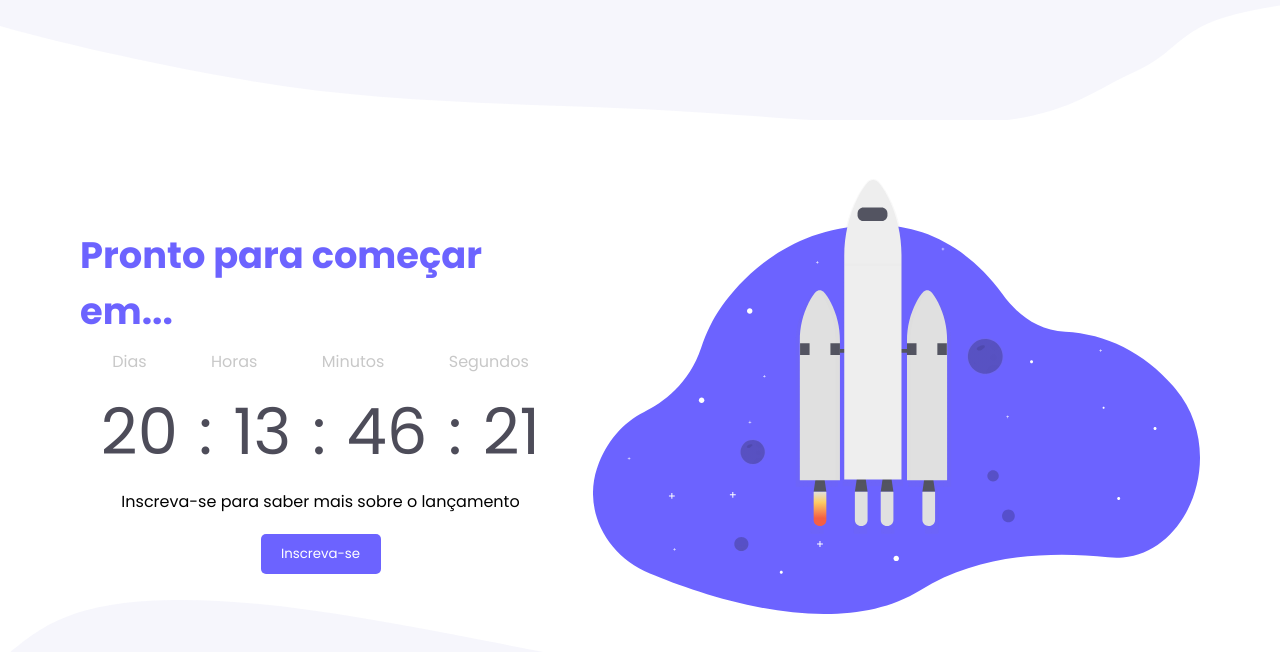
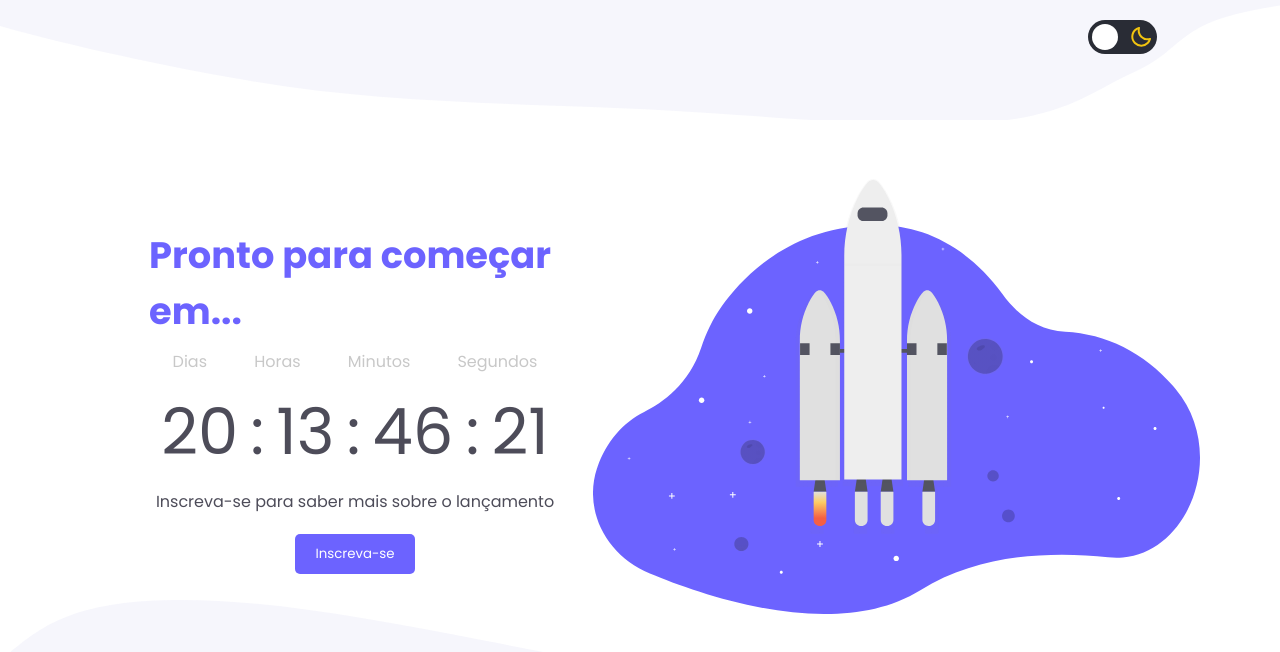
Before and after one commit to ThiagoGalhardo/desafio-countdown, a plain HTML site: page index.html in a window 1280 px wide. Drawn offline with Linux system fonts and the light colour scheme.

Commit message:
add dark theme

```diff
--- a/css/style.css
+++ b/css/style.css
@@ -3,6 +3,13 @@
     margin: 0;
     padding: 0;
     font-family: "Poppins", sans-serif;
+}
+
+:root {
+    --color-purple: #6C63FF;
+    --color-gray: #C8C8C8;
+    --color-gray-dark: #4D4C59;
+    --color-dark: #292C35;
 }
 
 body {
@@ -51,7 +58,7 @@ section {
     display: flex;
     flex-direction: row;
     justify-content: space-around;
-    color: #C8C8C8;
+    color: var(--color-gray);
 }
 
 .countdown-infos {
@@ -59,7 +66,7 @@ section {
     flex-direction: row;
     font-size: 4rem;
     justify-content: space-evenly;
-    color: #4D4C59;
+    color: var(--color-gray-dark);
 }
 
 .subscribe {
@@ -79,17 +86,81 @@ button {
     border: none;
     padding: 5px;
     color: white;
-    background-color: #6C63FF;
+    background-color: var(--color-purple);
     border-radius: 5px;
     cursor: pointer;
 }
 
 button:hover {
-    border-color: #6C63FF;
-    box-shadow: 0 0 0 1px #6C63FF;
+    border-color: var(--color-purple);
+    box-shadow: 0 0 0 1px var(--color-purple);
 }
 
 h1 {
     font-size: 2.3rem;
-    color: #6C63FF;
+    color: var(--color-purple);
 }
+
+.switch {
+    position: relative;
+    display: inline-block;
+    width: 75px;
+    height: 34px;
+    top: 20px;
+    left: 85%;
+}
+
+.switch input {
+    opacity: 0;
+    width: 0;
+    height: 0;
+}
+
+.slider {
+    position: absolute;
+    cursor: pointer;
+    top: 0;
+    left: 0;
+    right: 0;
+    bottom: 0;
+    background-color: var(--color-dark);
+    -webkit-transition: .4s;
+    transition: .4s;
+    background-image: url(../images/moon.svg);
+    background-repeat: no-repeat;
+    background-position: 90%;
+}
+
+.slider:before {
+    position: absolute;
+    content: "";
+    height: 26px;
+    width: 26px;
+    left: 4px;
+    bottom: 4px;
+    background-color: white;
+    -webkit-transition: .4s;
+    transition: .4s;
+}
+
+input:checked+.slider:before {
+    -webkit-transform: translateX(40px);
+    -ms-transform: translateX(40px);
+    transform: translateX(40px);
+}
+
+.slider.round {
+    border-radius: 34px;
+}
+
+.slider.round:before {
+    border-radius: 50%;
+}
+
+input:checked+.slider {
+    background-color: var(--color-dark);
+}
+
+input:focus+.slider {
+    box-shadow: 0 0 1px var(--color-dark);
+}
--- a/index.html
+++ b/index.html
@@ -8,8 +8,14 @@
     <title>Countdown</title>
 </head>
 
-<body>
+<body id="body">
     <div class="top_image"></div>
+
+
+    <label class="switch">
+        <input id="check"  type="checkbox">
+        <span id="slider"  class="slider round"></span>
+      </label>
 
     <section>
 
@@ -25,7 +31,7 @@
 
             </div>
 
-            <div class="countdown-infos">
+            <div id="countInfo" class="countdown-infos">
                 <p id="day_time">00</p>
                 <p>:</p>
                 <p id="hour_time">00</p>
@@ -36,7 +42,7 @@
             </div>
 
             <div class="subscribe">
-                <p>Inscreva-se para saber mais sobre o lançamento</p>
+                <p id="subscribe-text">Inscreva-se para saber mais sobre o lançamento</p>
                 <div class="button-sub">
                     <button>Inscreva-se</button>
                 </div>
@@ -52,4 +58,7 @@
     <script src="./script.js "></script>
 </body>
 
+
+
+
 </html>
--- a/script.js
+++ b/script.js
@@ -18,10 +18,56 @@ const countdown = () => {
     document.getElementById("minute_time").innerHTML = textMinute;
     document.getElementById("second_time").innerHTML = textSecond;
 
-    console.log(textDay);
-    console.log(textHour);
-    console.log(textMinute);
-    console.log(textSecond);
 }
 
 setInterval(countdown, 1000);
+
+
+
+
+var slider = document.getElementById("slider");
+
+function switchIt() {
+    var box = document.getElementById("check");
+
+    if (box.checked) {
+        console.log("isChecked")
+
+        slider.style.backgroundImage = "url('../images/sun.svg')";
+        slider.style.backgroundPosition = "10%";
+
+        themeDark()
+
+
+    } else {
+        console.log("noChecked")
+
+        slider.style.backgroundImage = "url('../images/moon.svg')";
+        slider.style.backgroundPosition = "90%";
+        themeLight()
+    }
+}
+
+
+setInterval(switchIt, 500);
+
+
+function themeDark() {
+    var backGroundColor = document.getElementById("body");
+    backGroundColor.style.backgroundColor = "var(--color-dark)";
+    document.getElementById("countInfo").style.color = "white";
+    var subText = document.getElementById("subscribe-text");
+    subText.style.color = "white";
+}
+
+
+function themeLight() {
+    var backGroundColor = document.getElementById("body");
+    backGroundColor.style.backgroundColor = "white";
+    var subText = document.getElementById("subscribe-text");
+    subText.style.color = "white";
+    document.getElementById("countInfo").style.color = "var(--color-gray-dark)";
+
+    var subText = document.getElementById("subscribe-text");
+    subText.style.color = "var(--color-gray-dark)";
+}
```
Also changed, not shown: images/moon.svg (added), images/sun.svg (added).
